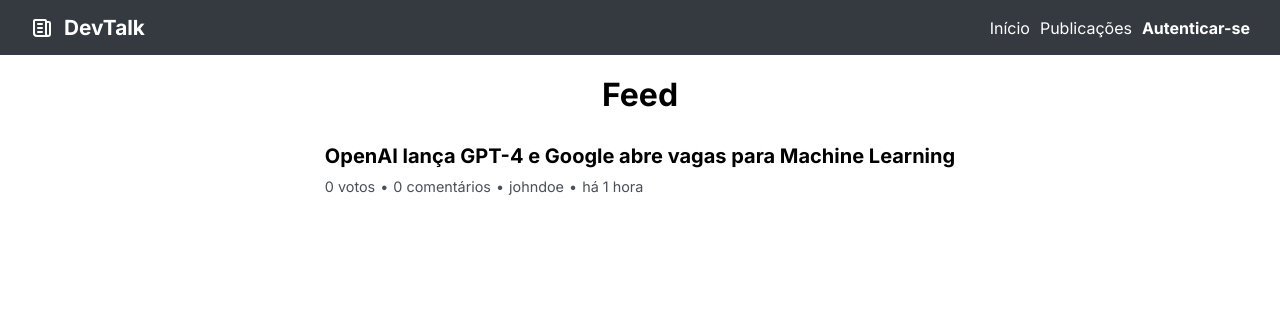
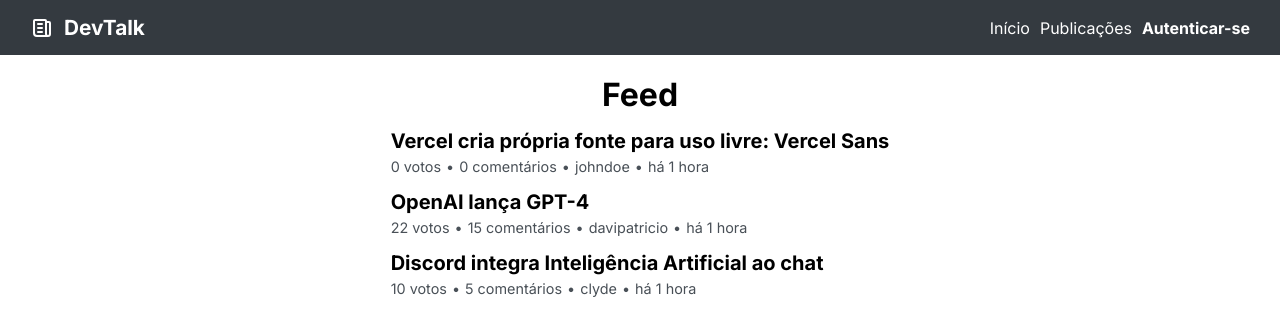
Before and after one commit to CoderForum/CoderForum, a Next.js app: page /posts in a window 1280 px wide. Shown: the top 336 px of the page. Built offline with nearby package versions, Linux system fonts and the light colour scheme.

Commit message:
improve ui & add props to feedpost

```diff
--- a/src/components/Feed/FeedPost/index.tsx
+++ b/src/components/Feed/FeedPost/index.tsx
@@ -1,23 +1,43 @@
 import Link from 'next/link';
 import { FeedPostContainer, FeedPostFooter, FeedPostHeader } from './styles';
 
-export default function FeedPost() {
+type FeedPostProps = {
+  author: {
+    username: string;
+  };
+  comments: number;
+  createdAt: number;
+  title: string;
+  upvotes: number;
+  url: string;
+};
+
+export default function FeedPost({
+  author,
+  comments,
+  createdAt,
+  title,
+  upvotes,
+  url,
+}: FeedPostProps) {
   return (
     <FeedPostContainer>
+
       <FeedPostHeader>
         <p>
-          <Link href="/johndoe/openai-lanca-gpt-4-google-abre-vagas-machine-learning">OpenAI lança GPT-4 e Google abre vagas para Machine Learning</Link>
+          <Link href={url}>{title.slice(0, 120)}</Link>
         </p>
       </FeedPostHeader>
 
       <FeedPostFooter>
-        <span>0 votos</span>
-        <span>0 comentários</span>
+        <span>{upvotes} votos</span>
+        <span>{comments} comentários</span>
         <span>
-          <Link href="/johndoe">johndoe</Link>
+          <Link href={`/${author.username}`}>{author.username}</Link>
         </span>
         <span>há 1 hora</span>
       </FeedPostFooter>
+
     </FeedPostContainer>
   );
 }
--- a/src/components/Feed/FeedPost/styles.tsx
+++ b/src/components/Feed/FeedPost/styles.tsx
@@ -4,9 +4,7 @@
   display: flex;
   flex-direction: column;
 
-  gap: 10px;
-
-  padding: 10px;
+  gap: 5px;
 
   min-width: 300px;
   max-width: 700px;
--- a/src/components/Feed/index.tsx
+++ b/src/components/Feed/index.tsx
@@ -8,7 +8,32 @@
     <FeedContainer>
       <h1>Feed</h1>
 
-      <FeedPost />
+      <div className="posts">
+        <FeedPost
+          author={{ username: 'johndoe' }}
+          comments={0}
+          createdAt={0}
+          title="Vercel cria própria fonte para uso livre: Vercel Sans"
+          upvotes={0}
+          url="/johndoe/vercel-cria-propria-fonte-para-uso-livre-vercel-sans"
+        />
+        <FeedPost
+          author={{ username: 'davipatricio' }}
+          comments={15}
+          createdAt={0}
+          title="OpenAI lança GPT-4"
+          upvotes={22}
+          url="/davipatricio/openai-lanca-gpt4"
+        />
+        <FeedPost
+          author={{ username: 'clyde' }}
+          comments={5}
+          createdAt={0}
+          title="Discord integra Inteligência Artificial ao chat"
+          upvotes={10}
+          url="/clyde/discord-integra-inteligencia-artificial-ao-chat"
+        />
+      </div>
     </FeedContainer>
   );
 }
--- a/src/components/Feed/styles.tsx
+++ b/src/components/Feed/styles.tsx
@@ -4,8 +4,14 @@
   display: flex;
   flex-direction: column;
   align-items: center;
-  gap: 20px;
+  gap: 15px;
   padding: 20px;
 
   width: 100%;
+
+  .posts {
+    display: flex;
+    flex-direction: column;
+    gap: 15px;
+  }
 `;
```
